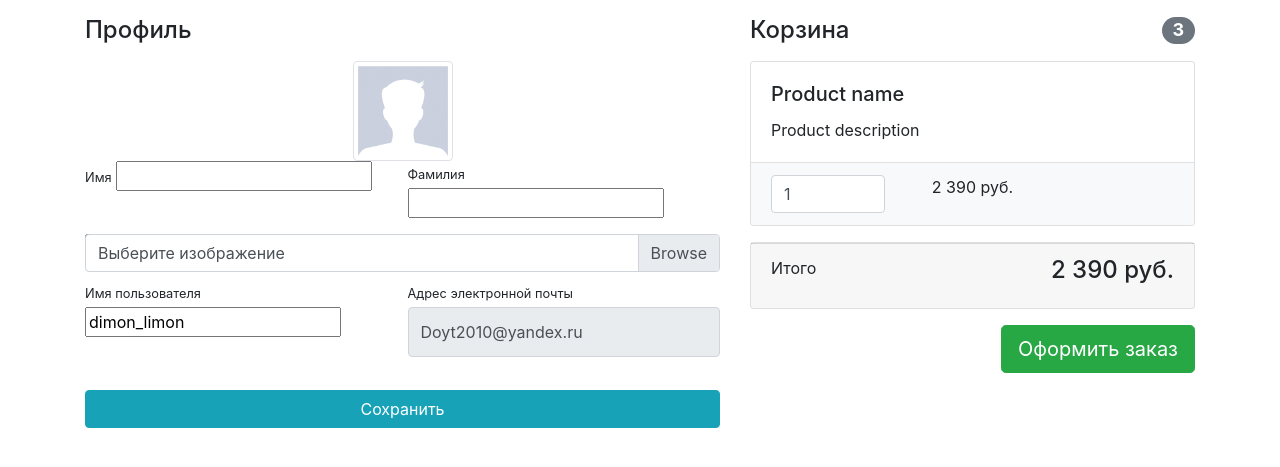
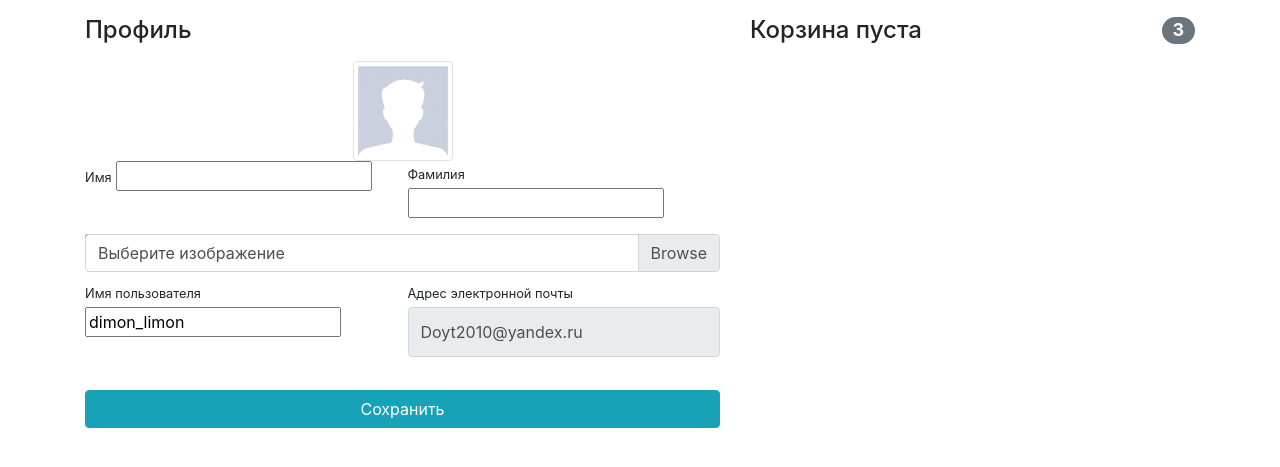
Before and after one commit to YourOwnClown/dema, a Django app: page /users/profile/ in a window 1280 px wide. Shown: the part 56-523 px from the top of the page. Run offline with Django 4.2, Linux system fonts and the light colour scheme; a user stored in the database is signed in; data comes from the database, SQL or seed files in the repository; both versions use the stored data as it was after the commit; some libraries are stand-ins or nearby versions.

Commit message:
Merge remote-tracking branch 'origin/main'
# Conflicts:
#	d18/db.sqlite3
#	d18/products/templates/base.html
#	d18/products/urls.py
#	d18/users/urls.py
#	d18/users/views.py

```diff
--- a/d18/products/admin.py
+++ b/d18/products/admin.py
@@ -4,3 +4,4 @@ from .models import *
 
 admin.site.register(Product)
 admin.site.register(ProductCategory)
+admin.site.register(Basket)
--- a/d18/products/urls.py
+++ b/d18/products/urls.py
@@ -4,5 +4,7 @@ from products.views import *
 app_name = 'products'
 urlpatterns = [
     path('',products, name = 'index'),
+    path('baskets/add/<int:product_id>/', basket_add, name = 'basket_add'),
+    path('baskets/remove/<int:product_id>/', basket_remove, name = 'basket_remove')
 
 ]
--- a/d18/users/templates/base.html
+++ b/d18/users/templates/base.html
@@ -8,7 +8,7 @@
     <meta name="description" content=""/>
     <meta name="author" content=""/>
     <title>Store - Авторизация</title>
-    <link href="../vendor/css/auth.css" rel="stylesheet"/>
+    <link href="/static/vendor/css/auth.css" rel="stylesheet"/>
     <script src="https://cdnjs.cloudflare.com/ajax/libs/font-awesome/5.15.1/js/all.min.js"
             crossorigin="anonymous"></script>
 </head>
--- /dev/null
+++ b/d18/users/templates/baskets.html
@@ -0,0 +1,42 @@
+{% if baskets %}
+<h4 class="mt-3 mb-3 d-flex justify-content-between align-items-center mb-3">
+                Корзина <span class="badge badge-secondary badge-pill">{{total_quantity}}</span>
+            </h4>
+    {% for basket in baskets %}
+<div class="card mb-3">
+                <div class="card-body">
+                    <h5 class="card-title">{{ basket.product.name }}</h5>
+                    <p class="card-text">{{ basket.product.description }}</p>
+                </div>
+                <ul class="list-group list-group-flush">
+                    <li class="list-group-item bg-light">
+                        <div class="row text-center">
+                            <div class="col-lg-4">
+                                <input name="basketID" type="number" class="form-control"
+                                       value="1" min="0">
+                            </div>
+                            <div class="col-lg-4">{{ basket.sum }} руб.</div>
+                            <div class="col-lg-4">
+                                <a href="{% url 'products:basket_remove' basket.id %}">
+                                    delete
+                                </a>
+                            </div>
+                        </div>
+                    </li>
+                </ul>
+            </div>
+   {% endfor %}
+<div class="card mb-3">
+                <div class="card-footer">
+                    <p class="float-left">Итого</p>
+                    <h4 class="float-right">{{ total_sum }} руб.</h4>
+                </div>
+            </div>
+<a class="btn btn-success btn-lg float-right" href="">
+                Оформить заказ
+            </a>
+{% else %}
+<h4 class="mt-3 mb-3 d-flex justify-content-between align-items-center mb-3">
+                Корзина пуста <span class="badge badge-secondary badge-pill">3</span>
+            </h4>
+{% endif %}
--- a/d18/users/templates/profile.html
+++ b/d18/users/templates/profile.html
@@ -57,41 +57,8 @@
             </form>
         </div>
         <div class="col-lg-5">
-            <h4 class="mt-3 mb-3 d-flex justify-content-between align-items-center mb-3">
-                Корзина <span class="badge badge-secondary badge-pill">3</span>
-            </h4>
-            <div class="card mb-3">
-                <div class="card-body">
-                    <h5 class="card-title">Product name</h5>
-                    <p class="card-text">Product description</p>
-                </div>
-                <ul class="list-group list-group-flush">
-                    <li class="list-group-item bg-light">
-                        <div class="row text-center">
-                            <div class="col-lg-4">
-                                <input name="basketID" type="number" class="form-control"
-                                       value="1" min="0">
-                            </div>
-                            <div class="col-lg-4">2 390 руб.</div>
-                            <div class="col-lg-4">
-                                <a href="#">
-                                    <i class="fas fa-trash"></i>
-                                </a>
-                            </div>
-                        </div>
-                    </li>
-                </ul>
-            </div>
-            <div class="card mb-3">
-                <div class="card-footer">
-                    <p class="float-left">Итого</p>
-                    <h4 class="float-right">2 390 руб.</h4>
-                </div>
-            </div>
-            <a class="btn btn-success btn-lg float-right" href="../orders/order-create.html">
-                Оформить заказ
-            </a>
-        </div>
+            {% include 'baskets.html' %}
+
     </div>
 </div>
 {% endblock %}
--- a/d18/users/urls.py
+++ b/d18/users/urls.py
@@ -8,5 +8,7 @@ urlpatterns = [
     path('login/', login, name='login'),
     path('register/', register, name = 'register'),
     path('profile/', profile, name = 'profile'),
-    path('logout/', logout, name = 'logout')
+    path('logout/', logout, name = 'logout'),
+
+
 ]
--- a/d18/users/views.py
+++ b/d18/users/views.py
@@ -1,5 +1,6 @@
 from django.urls import reverse
 from django.shortcuts import render,  HttpResponseRedirect
+from products.models import Basket
 from django.contrib import auth, messages
 from .models import User
 from .forms import UserLoginForm, UserRegistrationForm, UserProfileForm
@@ -44,8 +45,23 @@ def profile(request):
         else:print(form.errors)
     else:
         form = UserProfileForm(instance=request.user)
-    context = {'Title':'Профиль','form': form,}
+        baskets = Basket.objects.filter(user = request.user)
+        total_sum = 0
+        total_quantity = 0
+        for i in baskets:
+            total_sum += i.sum()
+            total_quantity += i.quantity
+
+        context = {'Title':'Профиль',
+                   'form': form,
+                   'baskets': baskets,
+                   'total_sum': total_sum,
+                   'total_quantity': total_quantity,}
+
     return render(request, 'profile.html', context=context)
+
+
+
 
 def logout(request):
     auth.logout(request)
```
Also changed, not shown: d18/products/models.py (+14 -0 lines), d18/products/views.py (+17 -4 lines), d18/db.sqlite3, d18/products/migrations/0002_basket.py (added).
